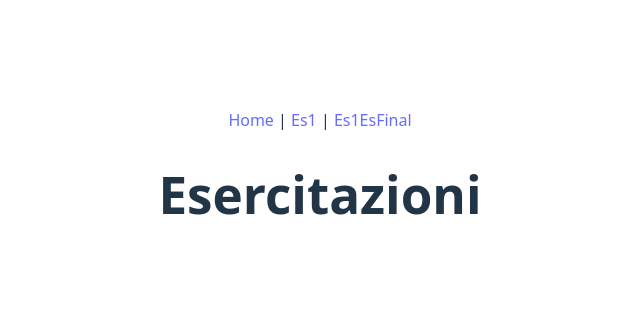
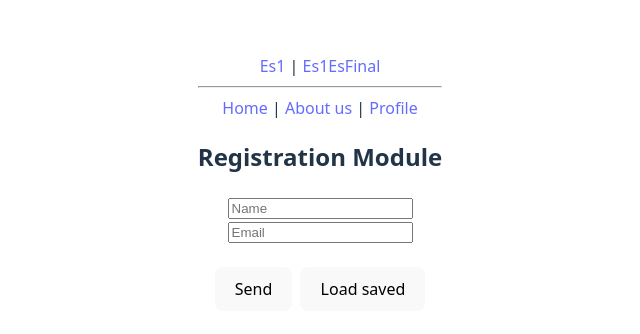
Before and after one commit to RickdoMascoMAT/ProgWebEsercitazione, a React (Vite) app: page /Login in a window 1280 px wide. Shown: the part 218-552 px from the top of the page, without its empty margins (320-960 px from the left). Built offline with nearby package versions, Linux system fonts and the light colour scheme.

Commit message:
feat: add About, Profile, NotFound, and Login pages; implement localStorage utilities for login info management

```diff
--- a/src/App.tsx
+++ b/src/App.tsx
@@ -2,6 +2,10 @@ import {BrowserRouter, Link, Route, Routes} from "react-router-dom";
 import Home from "./pages/Home.tsx";
 import Es1 from "./pages/Es1.tsx";
 import Es1EsFinal from "./pages/Es1-EsFinal.tsx";
+import About from "./pages/About.tsx";
+import Profile from "./pages/Profile.tsx";
+import NotFound from "./pages/NotFound.tsx";
+import Login from "./pages/Login.tsx";
 
 function App() {
 
@@ -9,14 +13,21 @@ function App() {
     <>
       <BrowserRouter>
           <nav>
-              <Link to='/Home'>Home</Link> | <Link to='/Es1'>Es1</Link> | <Link to='/Es1EsFinal'>Es1EsFinal</Link>
+              <Link to='/Es1'>Es1</Link> | <Link to='/Es1EsFinal'>Es1EsFinal</Link>
+              <hr/>
+              <Link to='/Home'>Home</Link> | <Link to='/About'>About us</Link> | <Link to='/Profile'>Profile</Link>
           </nav>
 
           <Routes>
+              <Route path="*" element={<NotFound/>} />
               <Route path='/*' element={<Home/>}></Route>
               <Route path='/Home' element={<Home/>}></Route>
               <Route path='/Es1' element={<Es1/>}></Route>
               <Route path='/Es1EsFinal' element={<Es1EsFinal/>}></Route>
+              <Route path='/About' element={<About/>}></Route>
+              <Route path="/Profile" element={<Profile/>} />
+              <Route path="/Login" element={<Login/>} />
+              <Route path="/Profile/:name" element={<Profile/>} />
           </Routes>
       </BrowserRouter>
     </>
--- /dev/null
+++ b/src/components/RegistrationForm.tsx
@@ -0,0 +1,67 @@
+import { useState } from "react";
+import { useNavigate } from "react-router-dom";
+import { loadLoginInfo } from "../utils/localStorage.tsx";
+
+/**
+ * RegistrationForm
+ *
+ * Simple registration form with Name and Email. On submit it validates fields and navigates
+ * to `/Profile` with the values encoded in the query string.
+ */
+
+export default function RegistrationForm() {
+    const navigate = useNavigate();
+
+    const [name, setName] = useState("");
+    const [email, setEmail] = useState("");
+
+    const handleSubmit = (e: React.FormEvent) => {
+        e.preventDefault();
+
+        if (!name.trim() || !email.trim()) {
+            alert("Fill in all the fields");
+            return;
+        }
+
+        const params = new URLSearchParams({
+            name: name.trim(),
+            email: email.trim(),
+        });
+        navigate(`/Profile?${params.toString()}`);
+    };
+
+    const handleLoadSaved = () => {
+        const info = loadLoginInfo();
+        if (!info) {
+            alert("No saved login data");
+            return;
+        }
+        setName(info.name ?? "");
+        setEmail(info.email ?? "");
+    };
+
+    return (
+        <form onSubmit={handleSubmit}>
+            <h2>Registration Module</h2>
+            <input
+                type="text"
+                placeholder="Name"
+                value={name}
+                onChange={(e) => setName(e.target.value)}
+            />
+            <br/>
+            <input
+                type="email"
+                placeholder="Email"
+                value={email}
+                onChange={(e) => setEmail(e.target.value)}
+            />
+            <br/>
+            <br/>
+            <button type="submit">Send</button>
+            <button type="button" onClick={handleLoadSaved} style={{ marginLeft: 8 }}>
+                Load saved
+            </button>
+        </form>
+    );
+}
--- /dev/null
+++ b/src/components/SaveData.tsx
@@ -0,0 +1,61 @@
+import {type ReactElement, useEffect} from "react";
+import { useState } from "react";
+import { Button } from "./Button.tsx";
+import {saveLoginInfo} from "../utils/localStorage.tsx";
+
+interface Props {
+    name?: string;
+    email?: string;
+    onSaved?: () => void;
+}
+
+/**
+ * SaveData
+ *
+ * Functional React component that saves login data (name/email) to localStorage.
+ *
+ * Props:
+ * - `name?: string`
+ * - `email?: string`
+ * - `onSaved?: () => void` callback invoked after successful save (optional)
+ *
+ * Behavior:
+ * - Saves an object `{ name, email, savedAt }` under the key `loginInfo`.
+ * - Shows a simple status message: saved / error / nothing.
+ *
+ * @returns {ReactElement}
+ */
+
+export function SaveData({ name, email, onSaved }: Props): ReactElement {
+    const [status, setStatus] = useState<"idle" | "saved" | "error">("idle");
+
+    const handleSave = (): void => {
+        try {
+            if (!name && !email) {
+                setStatus("error");
+                return;
+            }
+            saveLoginInfo({ name: name ?? null, email: email ?? null });
+            setStatus("saved");
+            onSaved?.();
+        } catch {
+            setStatus("error");
+        }
+    };
+
+    useEffect(() => {
+        if (status !== "saved") return;
+        const id = setTimeout(() => setStatus("idle"), 5000);
+        return () => clearTimeout(id);
+    }, [status]);
+
+    return (
+        <div>
+            <Button label={"Save Login Info"} onClick={handleSave} />
+            <div style={{ marginTop: 8 }}>
+                {status === "saved" && <div>Saved</div>}
+                {status === "error" && <div style={{ color: "crimson" }}>Error: nothing to save</div>}
+            </div>
+        </div>
+    );
+}
--- /dev/null
+++ b/src/pages/About.tsx
@@ -0,0 +1,9 @@
+export default function About(){
+    return (
+        <div>
+            <h1>About us Page</h1>
+            <p>nothing here yet!</p>
+        </div>
+    )
+
+}
--- a/src/pages/Home.tsx
+++ b/src/pages/Home.tsx
@@ -1,7 +1,13 @@
+import {Button} from "../components/Button.tsx";
+import { useNavigate } from "react-router-dom";
+
 export default function Home() {
+    const navigate = useNavigate();
+
     return (
         <div>
             <h1>Esercitazioni</h1>
+            <Button label={"LOGIN"} onClick={()=> navigate("/Login")}/>
         </div>
     )
 }
--- /dev/null
+++ b/src/pages/Login.tsx
@@ -0,0 +1,10 @@
+import RegistrationForm from "../components/RegistrationForm.tsx";
+
+export default function Login() {
+
+    return (
+        <div>
+            <RegistrationForm/>
+        </div>
+    );
+}
--- /dev/null
+++ b/src/pages/NotFound.tsx
@@ -0,0 +1,7 @@
+export default function NotFound(){
+    return (
+        <div>
+            <h1>PAGE NOT FOUND</h1>
+        </div>
+    )
+}
--- /dev/null
+++ b/src/pages/Profile.tsx
@@ -0,0 +1,103 @@
+import { useNavigate, useParams, useSearchParams } from "react-router-dom";
+import { Button } from "../components/Button.tsx";
+import { SaveData } from "../components/SaveData.tsx";
+import { useState } from "react";
+import { clearLoginInfo, loadLoginInfo, type LoginInfo } from "../utils/localStorage.tsx";
+
+function decodeQueryValue(raw?: string): string | undefined {
+    if (!raw) return undefined;
+    const plusReplaced = raw.replace(/\+/g, " ");
+    try {
+        return decodeURIComponent(plusReplaced);
+    } catch {
+        return plusReplaced;
+    }
+}
+
+function normalizeName(raw?: string): string | undefined {
+    return decodeQueryValue(raw);
+}
+
+export default function Profile() {
+    const navigate = useNavigate();
+
+    const params = useParams<{ name?: string }>();
+    const [searchParams, setSearchParams] = useSearchParams();
+
+    const rawFromParam = params.name;
+    const rawFromQuery = searchParams.get("name") ?? undefined;
+    const rawName = rawFromParam ?? rawFromQuery;
+    const name = normalizeName(rawName);
+
+    const rawEmail = searchParams.get("email") ?? undefined;
+    const email = decodeQueryValue(rawEmail);
+
+    const [saved, setSaved] = useState<LoginInfo | null>(null);
+
+    const handleLoadSaved = () => {
+        const info = loadLoginInfo();
+        if (!info) {
+            alert("No saved login data");
+            return;
+        }
+        setSaved(info);
+    };
+
+    const handleUseSaved = () => {
+        if (!saved) return;
+        const paramsObj = new URLSearchParams();
+        if (saved.name) paramsObj.set("name", saved.name);
+        if (saved.email) paramsObj.set("email", saved.email);
+        setSearchParams(paramsObj);
+        setSaved(null);
+    };
+
+    const handleClearSaved = () => {
+        clearLoginInfo();
+        setSaved(null);
+    };
+
+    const hasProfile = Boolean(name || email);
+
+    return (
+        <div>
+            <h2>{hasProfile ? `Profile of ${name ?? "Unknown"}` : "default profile"}</h2>
+            {email && <p>Email: {email}</p>}
+            <br />
+            <br />
+
+            {hasProfile ? (
+                <SaveData
+                    name={name}
+                    email={email}
+                    onSaved={() => {
+                        setSaved(loadLoginInfo());
+                    }}
+                />
+            ) : (
+                <div style={{ marginTop: 12 }}>
+                    <Button label={"Load saved"} onClick={handleLoadSaved} />
+                    {saved && (
+                        <>
+                            <div style={{ marginTop: 8 }}>
+                                <strong>Saved:</strong> {saved.name ?? "—"} / {saved.email ?? "—"}
+                            </div>
+                            <div style={{ marginTop: 8, display: "flex", gap: 8 }}>
+                                <Button label={"Use saved"} onClick={handleUseSaved} />
+                                <Button label={"Clear saved"} onClick={handleClearSaved} />
+                            </div>
+                        </>
+                    )}
+                </div>
+            )}
+
+            <br />
+
+            {hasProfile ? (
+                <Button label={"LOGOUT"} onClick={() => navigate("/Home")} />
+            ) : (
+                <Button label={"LOGIN"} onClick={() => navigate("/Login")} />
+            )}
+        </div>
+    );
+}
--- /dev/null
+++ b/src/utils/localStorage.tsx
@@ -0,0 +1,24 @@
+export type LoginInfo = {
+    name?: string | null;
+    email?: string | null;
+    savedAt?: string;
+};
+
+export function saveLoginInfo(info: { name?: string | null; email?: string | null }): void {
+    const payload: LoginInfo = { ...info, savedAt: new Date().toISOString() };
+    localStorage.setItem("loginInfo", JSON.stringify(payload));
+}
+
+export function loadLoginInfo(): LoginInfo | null {
+    const raw = localStorage.getItem("loginInfo");
+    if (!raw) return null;
+    try {
+        return JSON.parse(raw) as LoginInfo;
+    } catch {
+        return null;
+    }
+}
+
+export function clearLoginInfo(): void {
+    localStorage.removeItem("loginInfo");
+}
```
